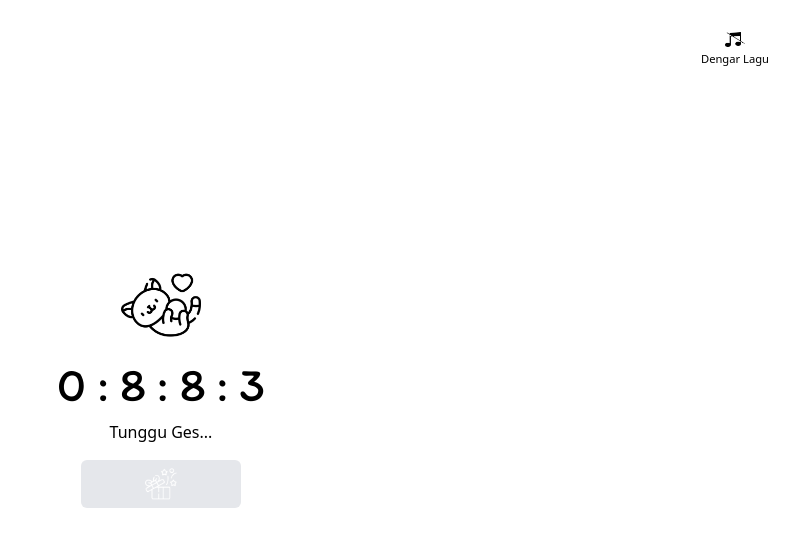
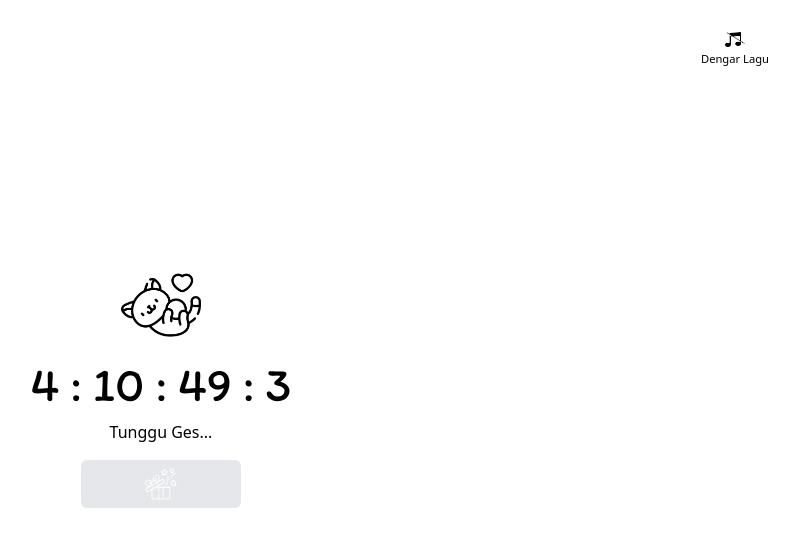
Before and after one commit to guntekhunter/ainun-ulang-tahun, a Next.js app: page / in a window 1280 px wide. Shown: the top 546 px of the page, without its empty margins (479-1278 px from the left). Built offline with nearby package versions, Linux system fonts and the light colour scheme.

Commit message:
fix: change time

```diff
--- a/app/component/HomeComponent.tsx
+++ b/app/component/HomeComponent.tsx
@@ -18,8 +18,8 @@ interface TimeLeft {
 }
 
 export default function HomeComponent() {
-    // const targetDate = new Date('2024-11-02T00:00:00').getTime();
-    const targetDate = new Date('2024-10-28T21:19:00').getTime();
+    const targetDate = new Date('2024-11-02T00:00:00').getTime();
+    // const targetDate = new Date('2024-10-28T21:19:00').getTime();
     const audioRef = useRef<HTMLAudioElement | null>(null);
     const [isFinished, setIsFinished] = useState(false);
     const [musicActive, setMusicActive] = useState(false);
```
